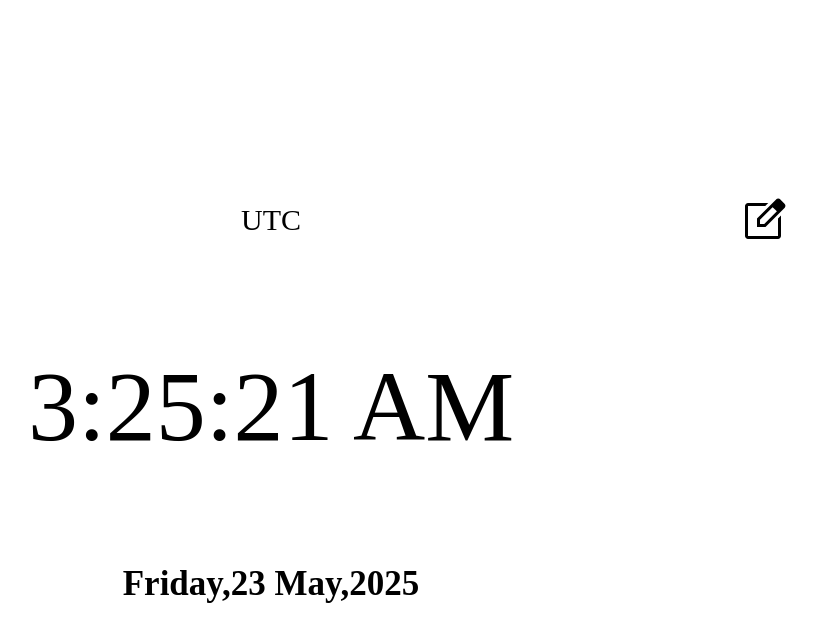
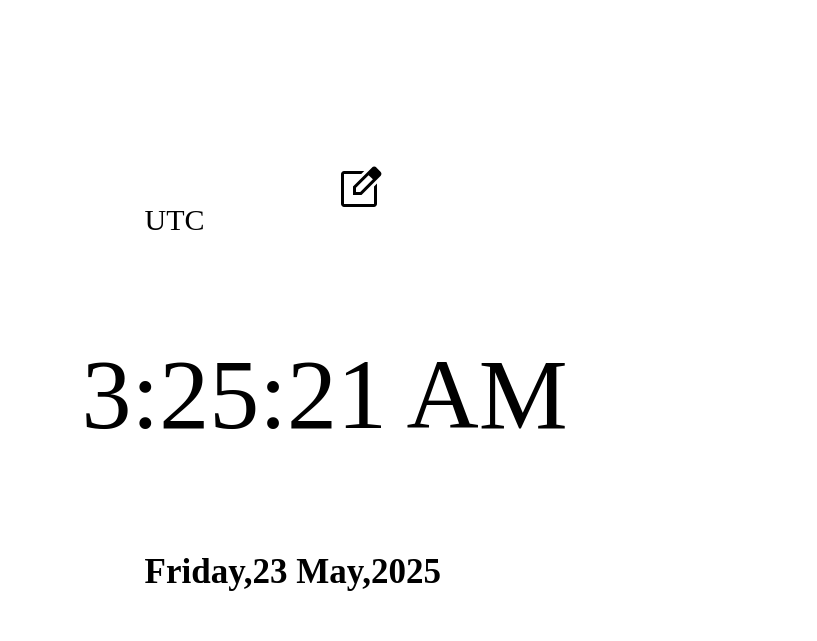
Before and after one commit to NgirfanulMangali/npm-project, a website built with Parcel: page index.html in a window 1280 px wide. Shown: the part 27-668 px from the top of the page, without its empty margins (369-1186 px from the left). Built offline with nearby package versions, Linux system fonts and the light colour scheme; what micromodal would draw is missing.

Commit message:
Making modul using micro modal js at the exercise 2 of project

```diff
--- a/index.html
+++ b/index.html
@@ -6,34 +6,28 @@
     <title>NPM Project</title>
     <style>
         #timeNow {
-            display: flex;
-            justify-content: center;
-            align-items: center;
-            font-size: 100px;
+            margin-left: 35%;
+            font-size: 6.25rem;
             font-weight: 800px;
-            margin-top: 30px;
         }
         #country {
-            display: flex;
-            justify-content: center;
-            align-items: center;
-            font-size: 30px;
+            margin-left: 40%;
+            font-size: 1.875rem;
             font-weight: 600px;
             padding-top: 200px;
 
         }
         #date {
-            display: flex;
-            justify-content: center;
-            align-items: center;
-            font-size: 35px;
+            margin-bottom: 290px;
+            margin-left: 40%;
+            font-size: 2.1875rem;
             font-weight: 800;
         }
         #edit {
-        position: relative;
-        bottom: 70px;
-        left: 1100px;
-        ;
+        position: absolute;
+        top: 24%;
+        left: 55%;
+
         }
 
         .modal {
@@ -55,18 +49,18 @@
         border-radius: 8px;
         }
         .close {
-            position: relative;
-            left: 400px;
-
+            position: absolute;
+            left: 62%;
+            bottom: 74%;
         }
         .apply {
-            position: relative;
-            left: 300px;
-            bottom: 10px;
+            position: absolute;
+            left: 54%;
+            bottom: 66%;
             background-color: aquamarine;
             height: 30px;
             width: 50px;
-
+            border-radius: 5px;
         }
         #timezone {
             position: relative;
```
Also changed, not shown: dist/index.html.
